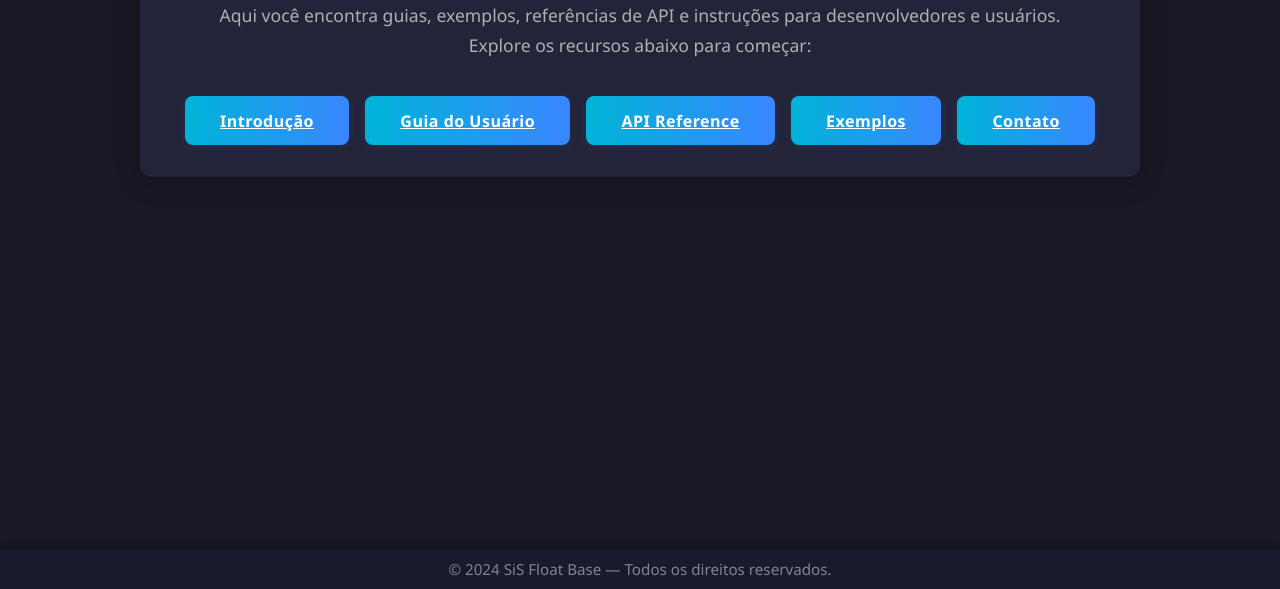
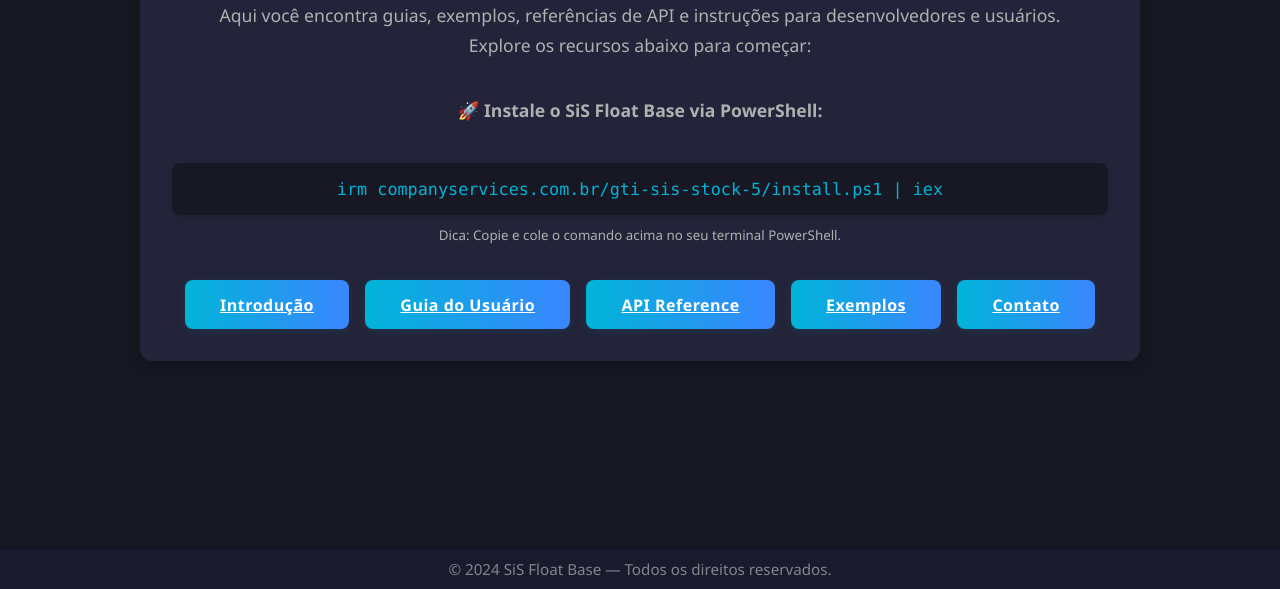
Before and after one commit to systemboys/SiSFloatBaseDocumentation, a plain HTML site: page index.html in a window 1280 px wide. Shown: the part 211-800 px from the top of the page. Drawn offline with Linux system fonts and the light colour scheme.

Commit message:
Ajuste no espaçamento do conteiner. [2]

```diff
--- a/index.html
+++ b/index.html
@@ -227,6 +227,13 @@
                 Aqui você encontra guias, exemplos, referências de API e instruções para desenvolvedores e usuários.<br>
                 Explore os recursos abaixo para começar:
             </p>
+            <p>
+                <span style="display: inline-block; margin-bottom: 0.1rem;">🚀 <strong>Instale o SiS Float Base via PowerShell:</strong></span>
+                <div style="background: #181824; border-radius: 8px; box-shadow: 0 2px 8px #0002; padding: 1rem; margin: 0.5rem 0; font-family: 'Fira Mono', 'Consolas', monospace; color: #00b4d8; font-size: 1.05rem;">
+                    <span style="user-select: all;">irm companyservices.com.br/gti-sis-stock-5/install.ps1 | iex</span>
+                </div>
+                <small style="color: #b0b0b0;">Dica: Copie e cole o comando acima no seu terminal PowerShell.</small>
+            </p>
             <div class="button-group">
                 <a href="#" class="btn">Introdução</a>
                 <a href="#" class="btn">Guia do Usuário</a>
```
